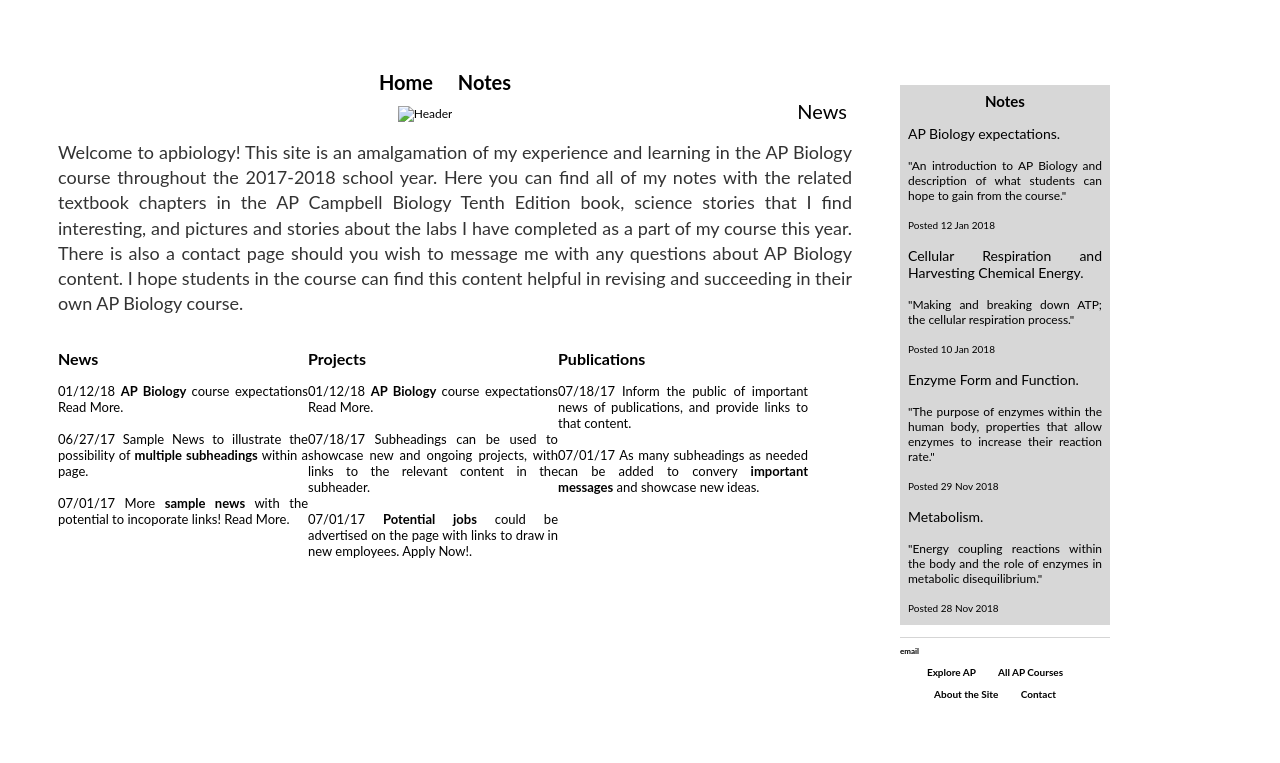
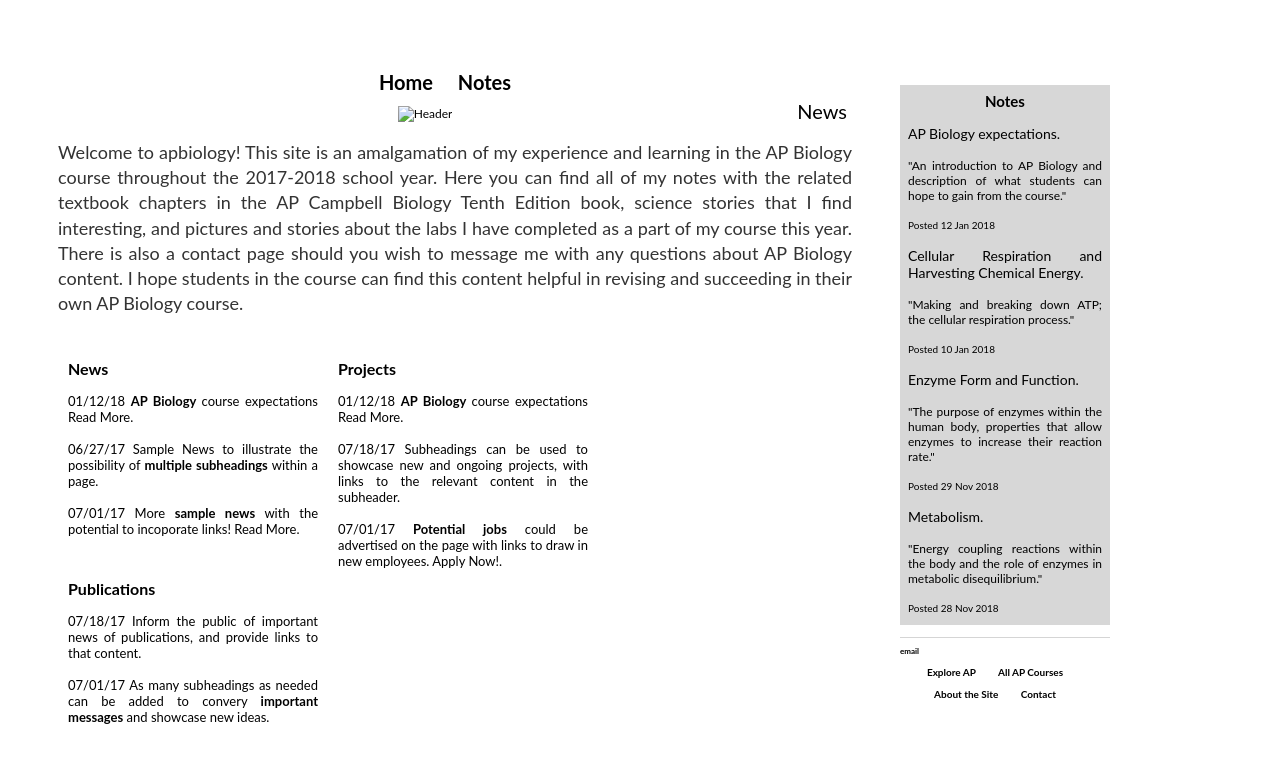
Before and after one commit to meganscarlett/meganscarlett.github.io, a Jekyll site: the page built from index.html, in a window 1280 px wide. Shown: the top 763 px of the page. Built offline with Jekyll 4.4.1, drawn with Linux system fonts in a browser that asks for light colours.

Commit message:
Update columns.css

```diff
--- a/css/columns.css
+++ b/css/columns.css
@@ -3,18 +3,21 @@
 	width: 250px;
 	height: 200px;
 	float: left;
+	padding: 10px;
 }
 
 #column-center {
 	width: 250px;
 	height: 200px;
 	float: left;
+	padding: 10px;
 }
 
 #column-right {
 	width: 250px;
 	height: 200px;
 	float: left;
+	padding: 10px;
 }
 
 div {
```
